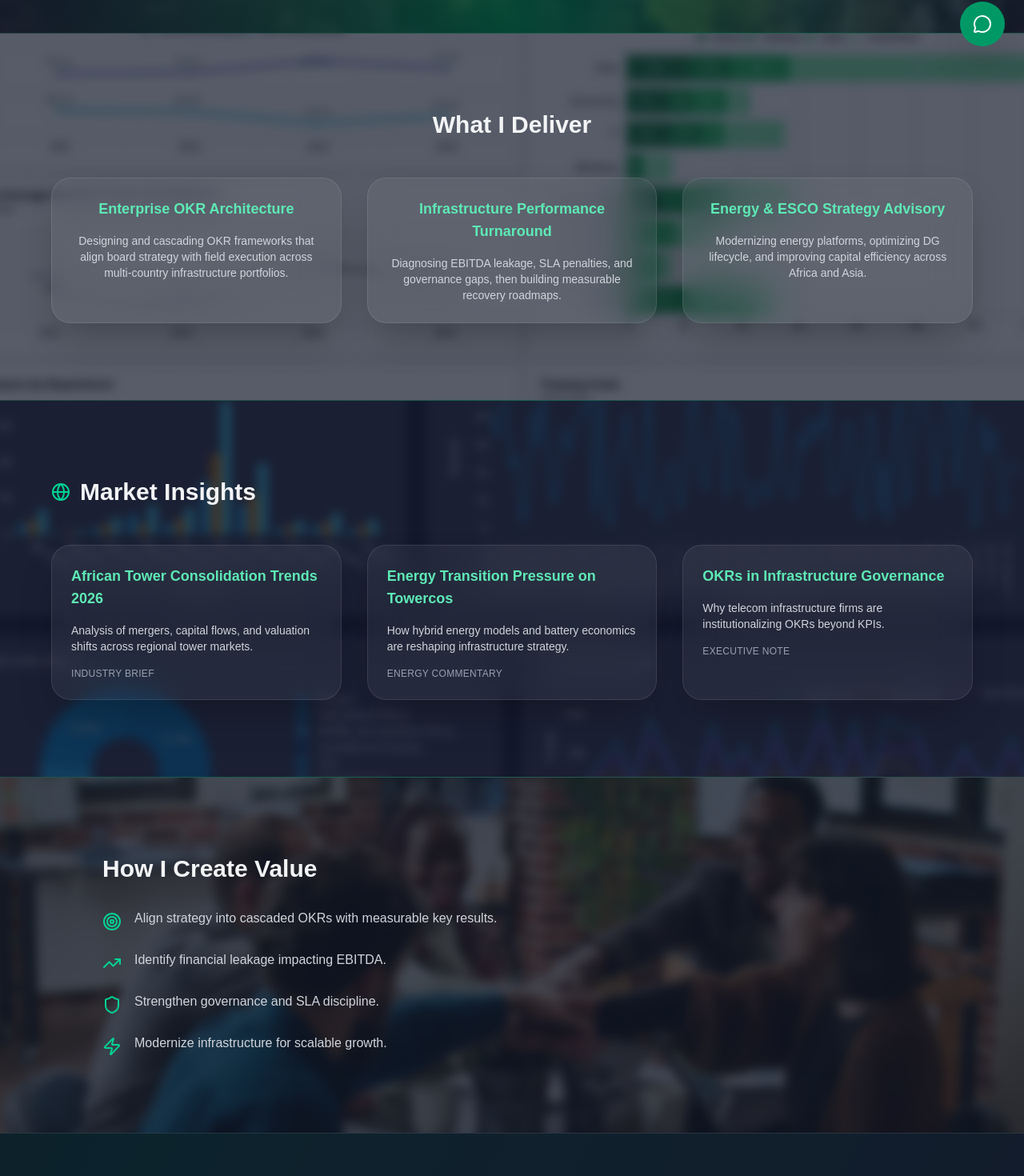
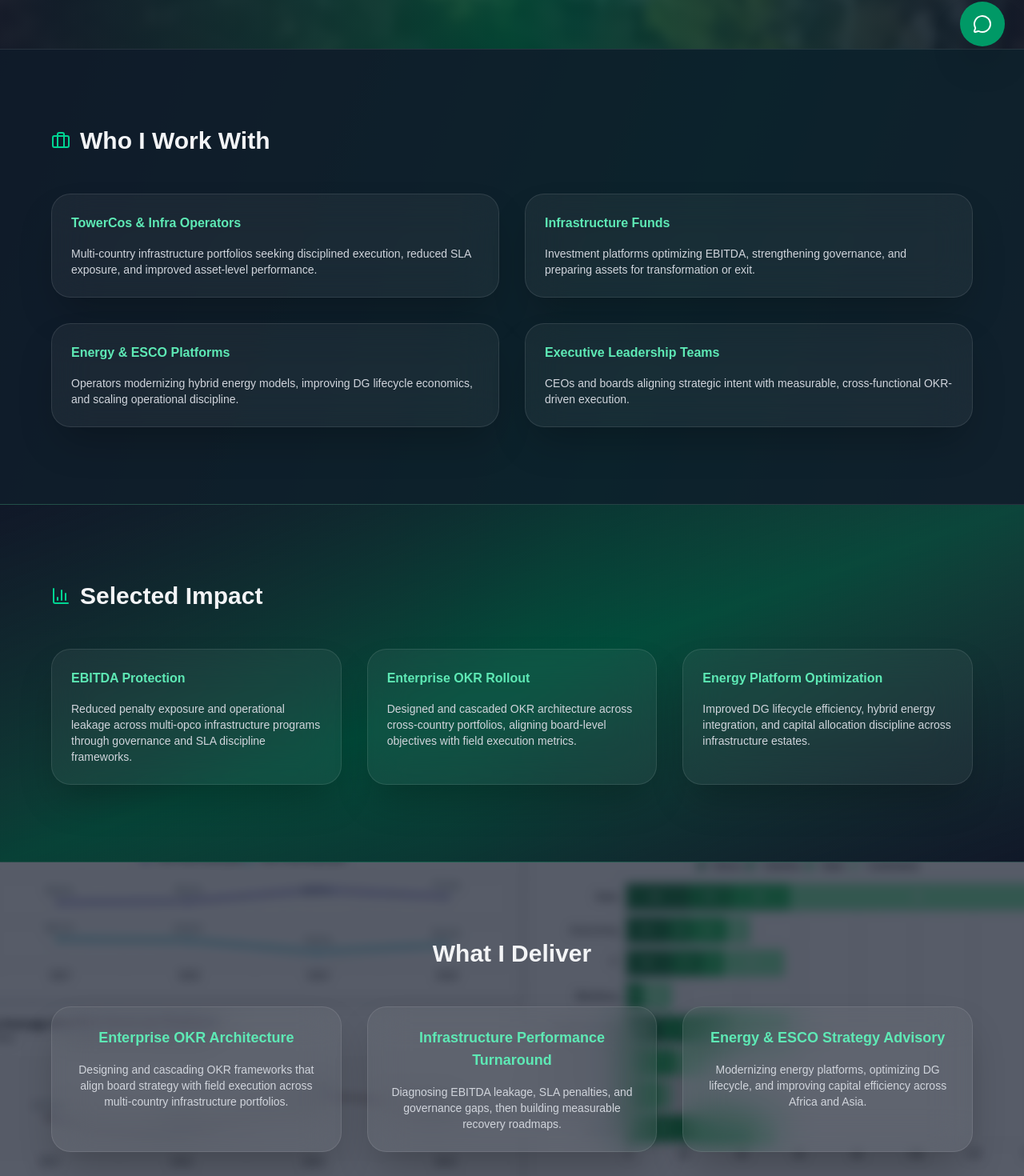
Before and after one commit to zainetc-cmd/zain-website, a Next.js app: page / in a window 1280 px wide. Shown: the part 718-2188 px from the top of the page at 80% size. Built offline with nearby package versions, Linux system fonts and the light colour scheme.

Commit message:
Upgrade hero + add audience + proof layer

```diff
--- a/app/page.tsx
+++ b/app/page.tsx
@@ -1,7 +1,7 @@
 "use client";
 
 import React from "react";
-import { Mail, Linkedin, Shield, Zap, Download, Target, TrendingUp, Globe, MessageCircle } from "lucide-react";
+import { Mail, Linkedin, Shield, Zap, Download, Target, TrendingUp, Globe, MessageCircle, Briefcase, BarChart3 } from "lucide-react";
 
 export default function ZainPersonalBrand() {
   const services = [
@@ -61,8 +61,9 @@ export default function ZainPersonalBrand() {
           <span className="font-semibold tracking-wide">Zain ul Aabedeen</span>
           <div className="flex gap-6 text-sm text-gray-300">
             <a href="#services" className="hover:text-emerald-400">Services</a>
+            <a href="#who" className="hover:text-emerald-400">Who I Work With</a>
+            <a href="#proof" className="hover:text-emerald-400">Impact</a>
             <a href="#insights" className="hover:text-emerald-400">Insights</a>
-            <a href="#value" className="hover:text-emerald-400">Value</a>
             <a href="#contact" className="hover:text-emerald-400">Contact</a>
           </div>
         </div>
@@ -87,11 +88,11 @@ export default function ZainPersonalBrand() {
             <p className="mt-4 text-sm uppercase tracking-widest text-emerald-400">
               Serving Africa & Asia Infrastructure Leaders
             </p>
-            <p className="mt-6 text-xl text-emerald-400 font-semibold">
-              I Help Infrastructure Businesses Convert Strategy into Measurable Results — Without cosmetic KPIs, siloed execution, or boardroom theory detached from execution reality.
+            <p className="mt-6 text-2xl text-emerald-300 font-semibold leading-snug">
+              I Help Infrastructure Operators Recover EBITDA, Eliminate SLA Penalties, and Institutionalize Execution Discipline Across Africa & Asia.
             </p>
             <p className="mt-6 text-gray-200 leading-relaxed">
-              Strategic infrastructure executive specializing in OKR design, enterprise governance, and telecom energy platforms.
+              Partnering with CEOs, Infra Funds, and TowerCo leadership teams to convert strategic ambition into disciplined, measurable enterprise performance.
             </p>
             <div className="mt-8 flex flex-wrap gap-4">
               <button
@@ -121,6 +122,70 @@ export default function ZainPersonalBrand() {
               alt="Zain ul Aabedeen"
               className="rounded-3xl shadow-2xl w-80 h-96 object-cover object-top border border-white/20"
             />
+          </div>
+        </div>
+      </section>
+
+      {/* WHO I WORK WITH */}
+      <section id="who" className="py-24 px-6 border-t border-white/10 bg-gray-900/80">
+        <div className="max-w-6xl mx-auto">
+          <h2 className="text-3xl font-semibold mb-12 flex items-center gap-3">
+            <Briefcase className="text-emerald-400" /> Who I Work With
+          </h2>
+          <div className="grid md:grid-cols-2 gap-8">
+            <div className={cardStyle}>
+              <h3 className="text-emerald-300 font-semibold">TowerCos & Infra Operators</h3>
+              <p className="mt-4 text-gray-300 text-sm">
+                Multi-country infrastructure portfolios seeking disciplined execution, reduced SLA exposure, and improved asset-level performance.
+              </p>
+            </div>
+            <div className={cardStyle}>
+              <h3 className="text-emerald-300 font-semibold">Infrastructure Funds</h3>
+              <p className="mt-4 text-gray-300 text-sm">
+                Investment platforms optimizing EBITDA, strengthening governance, and preparing assets for transformation or exit.
+              </p>
+            </div>
+            <div className={cardStyle}>
+              <h3 className="text-emerald-300 font-semibold">Energy & ESCO Platforms</h3>
+              <p className="mt-4 text-gray-300 text-sm">
+                Operators modernizing hybrid energy models, improving DG lifecycle economics, and scaling operational discipline.
+              </p>
+            </div>
+            <div className={cardStyle}>
+              <h3 className="text-emerald-300 font-semibold">Executive Leadership Teams</h3>
+              <p className="mt-4 text-gray-300 text-sm">
+                CEOs and boards aligning strategic intent with measurable, cross-functional OKR-driven execution.
+              </p>
+            </div>
+          </div>
+        </div>
+      </section>
+
+      {/* PROOF LAYER */}
+      <section id="proof" className="py-24 px-6 border-t border-white/10 bg-gradient-to-br from-gray-900 via-emerald-900/40 to-gray-900">
+        <div className="max-w-6xl mx-auto">
+          <h2 className="text-3xl font-semibold mb-12 flex items-center gap-3">
+            <BarChart3 className="text-emerald-400" /> Selected Impact
+          </h2>
+          <div className="grid md:grid-cols-3 gap-8">
+            <div className={cardStyle}>
+              <h3 className="text-emerald-300 font-semibold">EBITDA Protection</h3>
+              <p className="mt-4 text-gray-300 text-sm">
+                Reduced penalty exposure and operational leakage across multi-opco infrastructure programs through governance and SLA discipline frameworks.
+              </p>
+            </div>
+            <div className={cardStyle}>
+              <h3 className="text-emerald-300 font-semibold">Enterprise OKR Rollout</h3>
+              <p className="mt-4 text-gray-300 text-sm">
+                Designed and cascaded OKR architecture across cross-country portfolios, aligning board-level objectives with field execution metrics.
+              </p>
+            </div>
+            <div className={cardStyle}>
+              <h3 className="text-emerald-300 font-semibold">Energy Platform Optimization</h3>
+              <p className="mt-4 text-gray-300 text-sm">
+                Improved DG lifecycle efficiency, hybrid energy integration, and capital allocation discipline across infrastructure estates.
+              </p>
+            </div>
           </div>
         </div>
       </section>
@@ -178,36 +243,6 @@ export default function ZainPersonalBrand() {
         </div>
       </section>
 
-      {/* VALUE */}
-      <section id="value" className="relative py-24 px-6 border-t border-white/10 overflow-hidden">
-        <div
-          className="absolute inset-0 bg-cover bg-center scale-110"
-          style={{
-            backgroundImage: "url('/bg-team.jpg')",
-            filter: "blur(6px)",
-          }}
-        />
-        <div className="absolute inset-0 bg-gray-900/75" />
-
-        <div className="relative max-w-5xl mx-auto">
-          <h2 className="text-3xl font-semibold">How I Create Value</h2>
-          <ul className="mt-8 space-y-6 text-gray-300">
-            <li className="flex gap-4 items-start">
-              <Target className="text-emerald-400 mt-1" /> Align strategy into cascaded OKRs with measurable key results.
-            </li>
-            <li className="flex gap-4 items-start">
-              <TrendingUp className="text-emerald-400 mt-1" /> Identify financial leakage impacting EBITDA.
-            </li>
-            <li className="flex gap-4 items-start">
-              <Shield className="text-emerald-400 mt-1" /> Strengthen governance and SLA discipline.
-            </li>
-            <li className="flex gap-4 items-start">
-              <Zap className="text-emerald-400 mt-1" /> Modernize infrastructure for scalable growth.
-            </li>
-          </ul>
-        </div>
-      </section>
-
       {/* CTA */}
       <section id="contact" className="py-24 px-6 border-t border-white/10 text-center bg-gray-900/80">
         <h2 className="text-3xl font-semibold">Ready to Strengthen Your Infrastructure Performance?</h2>
```
